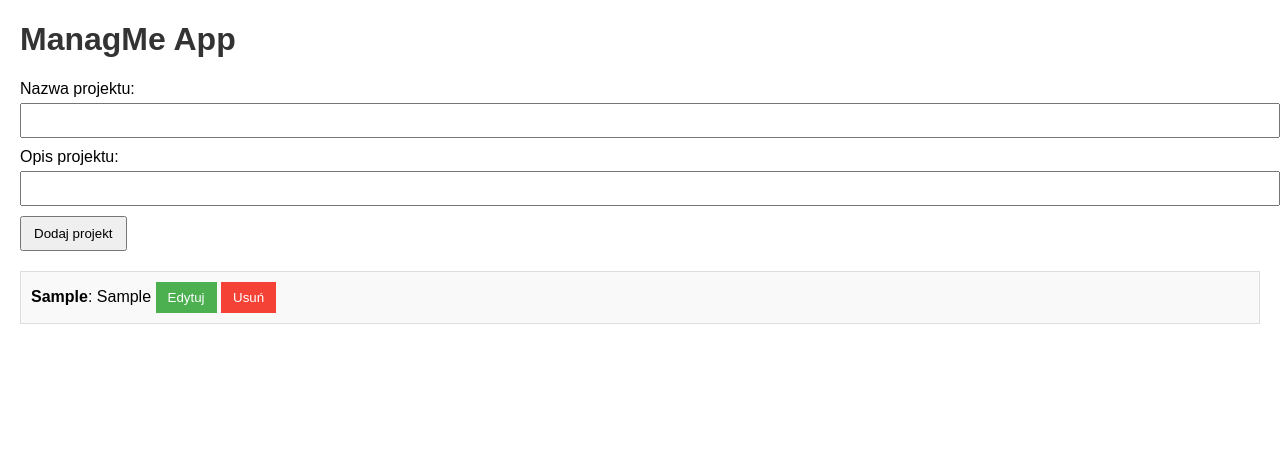
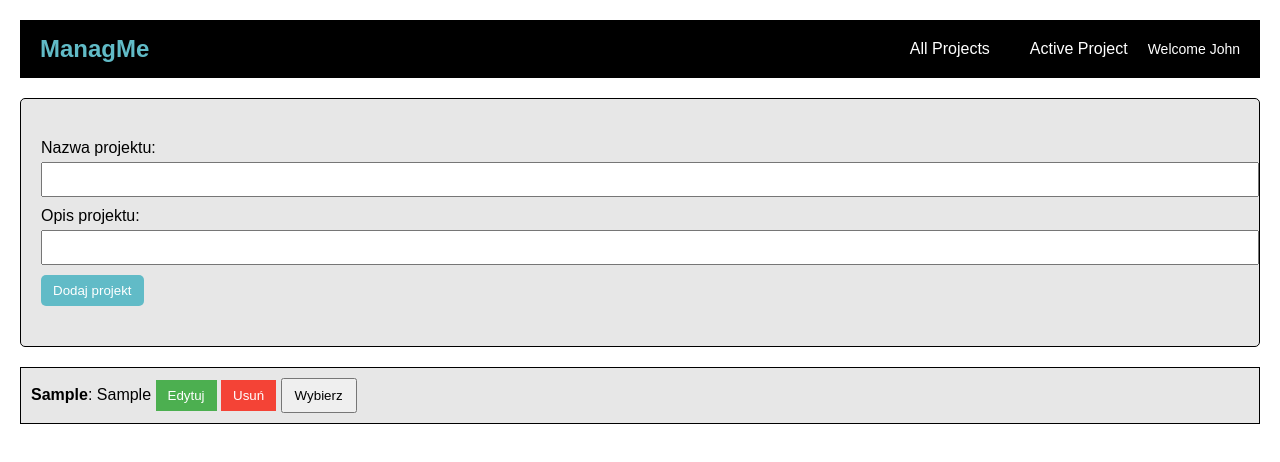
Before and after one commit to Dejf26/PAW, a website built with Vite: page PAW/index.html in a window 1280 px wide. Both pictures are taken after typing "Sample", "Sample" into the empty fields and a click on the button "Dodaj projekt". Built offline with nearby package versions, Linux system fonts and the light colour scheme.

Commit message:
lab2 2/3 done

```diff
--- a/PAW/index.html
+++ b/PAW/index.html
@@ -7,8 +7,20 @@
   <link rel="stylesheet" href="src/style.css">
 </head>
 <body>
-  <h1>ManagMe App</h1>
+  <header>
+    <nav class="navbar">
+      <div class="nav-container">
+        <h1 class="logo">ManagMe</h1>
+        <div id="nav-links">
+          <a href="#">All Projects</a>
+          <a href="active-project.html">Active Project</a>
+              <div>
+<div class="user-info">Welcome <span id="user-name"></span></div>
+      </div>
+    </nav>
+  </header>
 
+  <div id="add-project-container">
   <form id="add-project-form">
     <label for="project-name">Nazwa projektu:</label>
     <input type="text" id="project-name" required>
@@ -18,6 +30,7 @@
 
     <button type="submit">Dodaj projekt</button>
   </form>
+</div>
 
   <div id="projects-container"></div>
 
--- /dev/null
+++ b/PAW/src/act-proj-style.css
@@ -0,0 +1,68 @@
+body {
+    font-family: 'Arial', sans-serif;
+    margin: 20px;
+  }
+
+  h1 {
+    color: #333;
+  }
+
+.nav-container {
+  background-color: #000000;
+  color: #ffffff;
+  padding: 10px 20px;
+  display: flex;
+  justify-content: space-between;
+  align-items: center;
+  text-align: right;
+  margin-bottom: 20px;
+}
+
+.logo {
+  margin: 0;
+  color:#61bbc7
+}
+
+.user-info {
+  font-size: 14px;
+}
+
+.user-name {
+  font-size: 20px;
+}
+
+.user-info {
+    font-size: 14px;
+  }
+
+  .user-name {
+    font-size: 20px;
+    font-weight: bold;
+  }
+
+  .project-details {
+    border: 1px solid #000000;
+    padding: 20px;
+    background-color: #e7e7e7;
+    border-radius: 5px;
+    margin-top: 20px;
+  }
+
+  #nav-links {
+    display: flex;
+    align-items: center;
+  }
+
+  #nav-links a {
+    color: #ffffff;
+    text-decoration: none;
+    padding: 10px 20px;
+  }
+
+  #nav-links a:hover {
+    background-color: #333333;
+  }
+
+  #nav-links div {
+    margin-left: auto;
+  }
--- /dev/null
+++ b/PAW/src/interfaces/userInterface.ts
@@ -0,0 +1,5 @@
+export interface User {
+    id: number;
+    firstName: string;
+    lastName: string;
+  }
--- a/PAW/src/main.ts
+++ b/PAW/src/main.ts
@@ -1,5 +1,16 @@
 import { ProjectApi } from './projectApi';
-import { Project } from './projectInterface';
+import { Project } from './interfaces/projectInterface';
+import { User } from "./user";
+
+const user = User.getInstance();
+const userNameElement = document.getElementById('user-name');
+if (userNameElement) {
+  userNameElement.textContent = user.getUser().firstName;
+}
+
+const activeProjectId = localStorage.getItem('activeProjectId');
+
+
 
 function displayProjects(projects: Project[]): void {
   const projectsContainer = document.getElementById('projects-container');
@@ -20,10 +31,12 @@ function createProjectElement(project: Project): HTMLElement {
     <strong>${project.name}</strong>: ${project.description}
     <button class="btn-update" data-id="${project.id}">Edytuj</button>
     <button class="btn-delete" data-id="${project.id}">Usuń</button>
+    <button class="btn-select" data-id="${project.id}">${activeProjectId === String(project.id) ? 'Wybrano' : 'Wybierz'}</button>
   `;
 
   const updateButton = projectElement.querySelector('.btn-update');
   const deleteButton = projectElement.querySelector('.btn-delete');
+  const selectButton = projectElement.querySelector('.btn-select');
 
   if (updateButton) {
     updateButton.addEventListener('click', () => openUpdateModal(project.id));
@@ -31,6 +44,10 @@ function createProjectElement(project: Project): HTMLElement {
 
   if (deleteButton) {
     deleteButton.addEventListener('click', () => deleteProject(project.id));
+  }
+
+  if (selectButton) {
+    selectButton.addEventListener('click', () => selectProject(project.id));
   }
 
   return projectElement;
@@ -115,7 +132,29 @@ function deleteProject(projectId: number): void {
 
     const updatedProjects = ProjectApi.getProjects();
     displayProjects(updatedProjects);
+
+    // Usuwamy aktywny projekt z localStorage, jeśli jego ID jest równie zapisane
+    const activeProjectId = localStorage.getItem('activeProjectId');
+    if (activeProjectId && parseInt(activeProjectId) === projectId) {
+      localStorage.removeItem('activeProjectId');
+    }
   }
+}
+
+
+function selectProject(projectId: number): void {
+  localStorage.setItem('activeProjectId', String(projectId));
+   const selectButtons = document.querySelectorAll('.btn-select') as NodeListOf<HTMLButtonElement>;
+  selectButtons.forEach(button => {
+    button.textContent = 'Wybierz';
+    button.disabled = false;
+  });
+  const selectedButton = document.querySelector(`.btn-select[data-id="${projectId}"]`) as HTMLButtonElement;
+  if (selectedButton) {
+    selectedButton.textContent = 'Wybrano';
+    selectedButton.disabled = true;
+  }
+  window.location.href = './active-project.html';
 }
 
 const projects = ProjectApi.getProjects();
--- a/PAW/src/projectApi.ts
+++ b/PAW/src/projectApi.ts
@@ -1,34 +1,28 @@
-import { Project } from "./projectInterface";
+// projectApi.ts
+
+import { Project } from "./interfaces/projectInterface";
+import { ProjectService } from "./projectService";
+
+const projectService = new ProjectService();
 
 export class ProjectApi {
   static getProjects(): Project[] {
-    const projectsJson = localStorage.getItem('projects');
-    return projectsJson ? JSON.parse(projectsJson) : [];
+    return projectService.getAllProjects();
   }
 
-  static saveProjects(projects: Project[]): void {
-    localStorage.setItem('projects', JSON.stringify(projects));
+  static getProjectById(id: number): Project | undefined {
+    return projectService.getProjectById(id);
   }
 
   static addProject(project: Project): void {
-    const projects = this.getProjects();
-    projects.push(project);
-    this.saveProjects(projects);
+    projectService.addProject(project);
   }
 
   static updateProject(updatedProject: Project): void {
-    const projects = this.getProjects();
-    const index = projects.findIndex((p) => p.id === updatedProject.id);
-
-    if (index !== -1) {
-      projects[index] = updatedProject;
-      this.saveProjects(projects);
-    }
+    projectService.updateProject(updatedProject);
   }
 
   static deleteProject(projectId: number): void {
-    const projects = this.getProjects();
-    const updatedProjects = projects.filter((p) => p.id !== projectId);
-    this.saveProjects(updatedProjects);
+    projectService.deleteProject(projectId);
   }
 }
--- a/PAW/src/projectService.ts
+++ b/PAW/src/projectService.ts
@@ -1,5 +1,5 @@
 // ProjectService.ts
-import { Project } from "./projectInterface";
+import { Project } from "./interfaces/projectInterface";
 
 export class ProjectService {
    private projects: Project[];
--- a/PAW/src/style.css
+++ b/PAW/src/style.css
@@ -7,9 +7,27 @@ h1 {
   color: #333;
 }
 
+
 form {
   margin-bottom: 20px;
+  margin-top: 20px;
 }
+
+#add-project-container {
+  background-color: #e7e7e7;
+  padding: 20px;
+  border: 1px solid #000000;
+  border-radius: 5px;
+  margin-bottom: 20px;
+}
+
+#add-project-form button[type="submit"] {
+  background-color: #61bbc7;
+  color: white;
+  border: none;
+  border-radius: 5px;
+}
+
 
 label {
   display: block;
@@ -40,10 +58,10 @@ button {
 }
 
 .project-card {
-  border: 1px solid #ddd;
+  border: 1px solid #000000;
   padding: 10px;
   margin-bottom: 10px;
-  background-color: #f9f9f9;
+  background-color: #e7e7e7;
 }
 
 #update-modal {
@@ -70,3 +88,47 @@ button {
 .modal-buttons button {
   margin-left: 10px;
 }
+
+.nav-container {
+  background-color: #000000;
+  color: #ffffff;
+  padding: 10px 20px;
+  display: flex;
+  justify-content: space-between;
+  align-items: center;
+  text-align: right;
+  margin-bottom: 20px;
+}
+
+.logo {
+  margin: 0;
+  color:#61bbc7
+}
+
+.user-info {
+  font-size: 14px;
+}
+
+.user-name {
+  font-size: 20px;
+}
+
+
+#nav-links {
+  display: flex;
+  align-items: center;
+}
+
+#nav-links a {
+  color: #ffffff;
+  text-decoration: none;
+  padding: 10px 20px;
+}
+
+#nav-links a:hover {
+  background-color: #333333;
+}
+
+#nav-links div {
+  margin-left: auto;
+}
--- /dev/null
+++ b/PAW/src/user.ts
@@ -0,0 +1,20 @@
+// user.ts
+import { User as UserModel } from "./interfaces/userInterface";
+
+export class User {
+  private static instance: User | null = null;
+  private static readonly mockUser: UserModel = { id: 1, firstName: "John", lastName: "Doe" }; // Mock zalogowanego użytkownika
+
+  private constructor() {}
+
+  static getInstance(): User {
+    if (!User.instance) {
+      User.instance = new User();
+    }
+    return User.instance;
+  }
+
+  getUser(): UserModel {
+    return User.mockUser;
+  }
+}
```
Also changed, not shown: PAW/src/active-project.html (added, +36 -0 lines), PAW/src/activeProject.ts (added, +20 -0 lines), PAW/src/interfaces/projectInterface.ts (renamed from PAW/src/projectInterface.ts).
